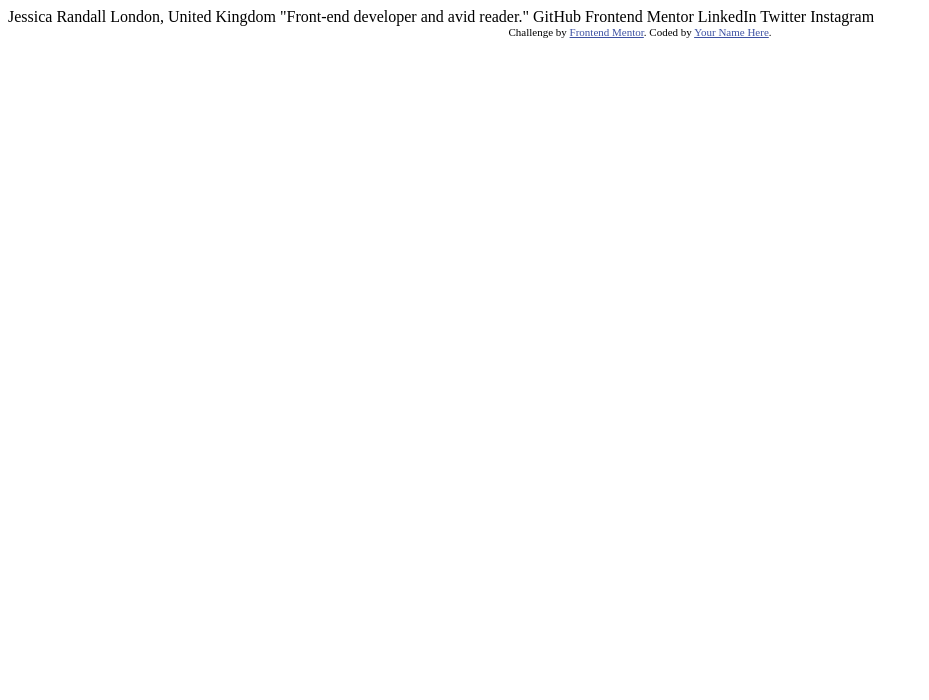
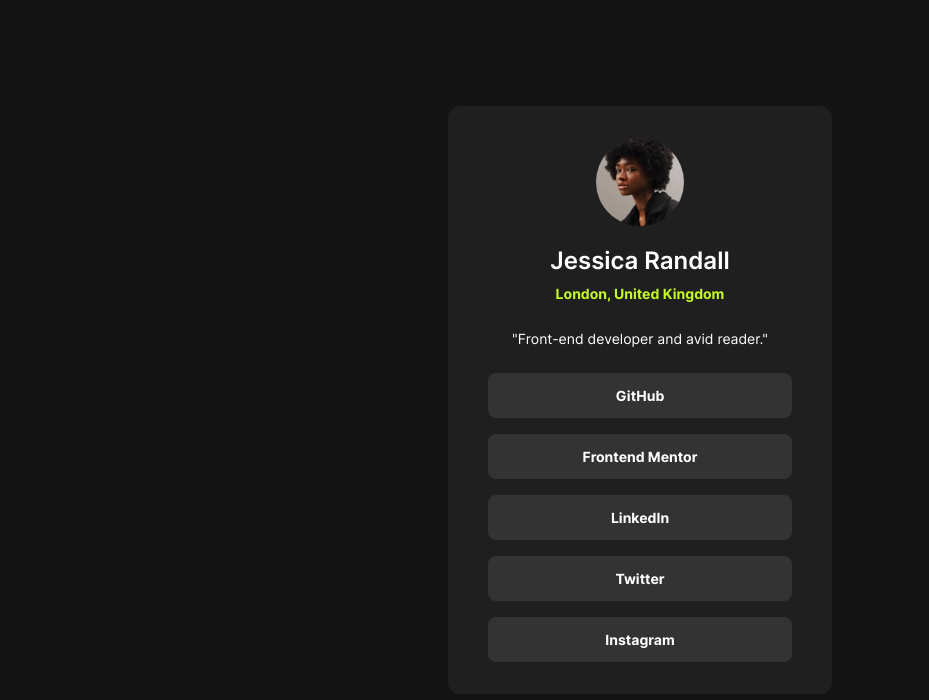
Before and after one commit to Keckpy/Frontend-Mentor, a plain HTML site: page Challenges/social-links-profile-main/index.html in a window 1280 px wide. Shown: the whole page, without its empty margins (0-929 px from the left). Drawn offline with Linux system fonts and the light colour scheme.

Commit message:
final touches

```diff
--- a/Challenges/social-links-profile-main/index.html
+++ b/Challenges/social-links-profile-main/index.html
@@ -5,30 +5,26 @@
   <meta name="viewport" content="width=device-width, initial-scale=1.0"> <!-- displays site properly based on user's device -->
 
   <link rel="icon" type="image/png" sizes="32x32" href="./assets/images/favicon-32x32.png">
-
+  <link rel="stylesheet" href="styles.css">
   <title>Frontend Mentor | Social links profile</title>
-
-  <!-- Feel free to remove these styles or customise in your own stylesheet 👍 -->
-  <style>
-    .attribution { font-size: 11px; text-align: center; }
-    .attribution a { color: hsl(228, 45%, 44%); }
-  </style>
 </head>
 <body>
-
-  Jessica Randall
-  London, United Kingdom
-  "Front-end developer and avid reader."
-
-  GitHub
-  Frontend Mentor
-  LinkedIn
-  Twitter
-  Instagram
-
-  <div class="attribution">
-    Challenge by <a href="https://www.frontendmentor.io?ref=challenge" target="_blank">Frontend Mentor</a>.
-    Coded by <a href="#">Your Name Here</a>.
+  <div class="card">
+    <img src="./assets/images/avatar-jessica.jpeg" alt="image of author">
+    <div class="id">
+      <p id="name">Jessica Randall</p>
+      <p id="location">London, United Kingdom</p>
+    </div>
+      <p>
+        "Front-end developer and avid reader."
+      </p>
+    <div class="links">
+      <p>GitHub</p>
+      <p>Frontend Mentor</p>
+      <p>LinkedIn</p>
+      <p>Twitter</p>
+      <p>Instagram</p>
+    </div>
   </div>
 </body>
 </html>
--- /dev/null
+++ b/Challenges/social-links-profile-main/styles.css
@@ -0,0 +1,107 @@
+@font-face {
+    font-family: "Inter";
+    src: url("./assets/fonts/Inter-VariableFont_slnt\,wght.ttf") format("truetype");
+    font-weight: 100 900;
+    font-style: normal;
+    font-display: swap;
+}
+
+:root {
+    --main-font: "Inter", sans-serif;
+    --grey-900: #141414;
+    --grey-800: #1F1F1F;
+    --grey-700: #333333;
+    --green: #C4F82A;
+    --white: #FFFFFF;
+    --text-preset-1: 24px;
+    --text-preset-2: 14px;
+    --normal: 400;
+    --semi-bold: 600;
+    --bold: 700;
+}
+
+* {
+    box-sizing: border-box;
+    margin: 0px;
+    padding: 0px;
+}
+
+body {
+    font-family: var(--main-font);
+    color: var(--white);
+    background-color: var(--grey-900);
+    letter-spacing: 0px;
+    line-height: 150%;
+    font-size: var(--text-preset-2);
+    font-weight: var(--bold);
+    display: flex;
+    justify-content: center;
+    align-items: center;
+    min-height: 100vh;
+    padding-inline: 24px;
+}
+
+.card {
+    background-color: var(--grey-800);
+    inline-size: clamp(327px, calc(100svw - 48px), 384px);
+    display: flex;
+    flex-direction: column;
+    align-items: center;
+    padding-block: clamp(24px, 4svh, 40px);
+    padding-inline: clamp(24px, 4svw, 40px);
+    gap: 24px;
+    border-radius: 12px;
+    text-align: center;
+}
+
+.card img {
+    width: 88px;
+    border-radius: 100%;
+}
+
+.card .id {
+    display: flex;
+    flex-direction: column;
+    gap: 4px;
+}
+
+.card #name {
+    font-weight: var(--semi-bold);
+    font-size: var(--text-preset-1);
+    padding-block-end: 8px;
+}
+
+.card #location {
+    color: var(--green);
+    font-weight: var(--bold);
+}
+
+.card p {
+    font-weight: var(--normal);
+}
+
+.links {
+    display: flex;
+    flex-direction: column;
+    align-items: center;
+    gap: 16px;
+    width: 100%;
+}
+
+.links p {
+    background-color: var(--grey-700);
+    border-radius: 8px;
+    padding: 12px;
+    width: 100%;
+    cursor: pointer;
+    font-weight: var(--bold);
+
+    transition: background-color .6s ease-in, color .6s ease-in;
+}
+
+.links p:hover {
+    background-color: var(--green);
+    color: var(--grey-700);
+    transition-duration: .1s, .1s;
+    transition-timing-function: ease-out, ease-out;
+}
```
